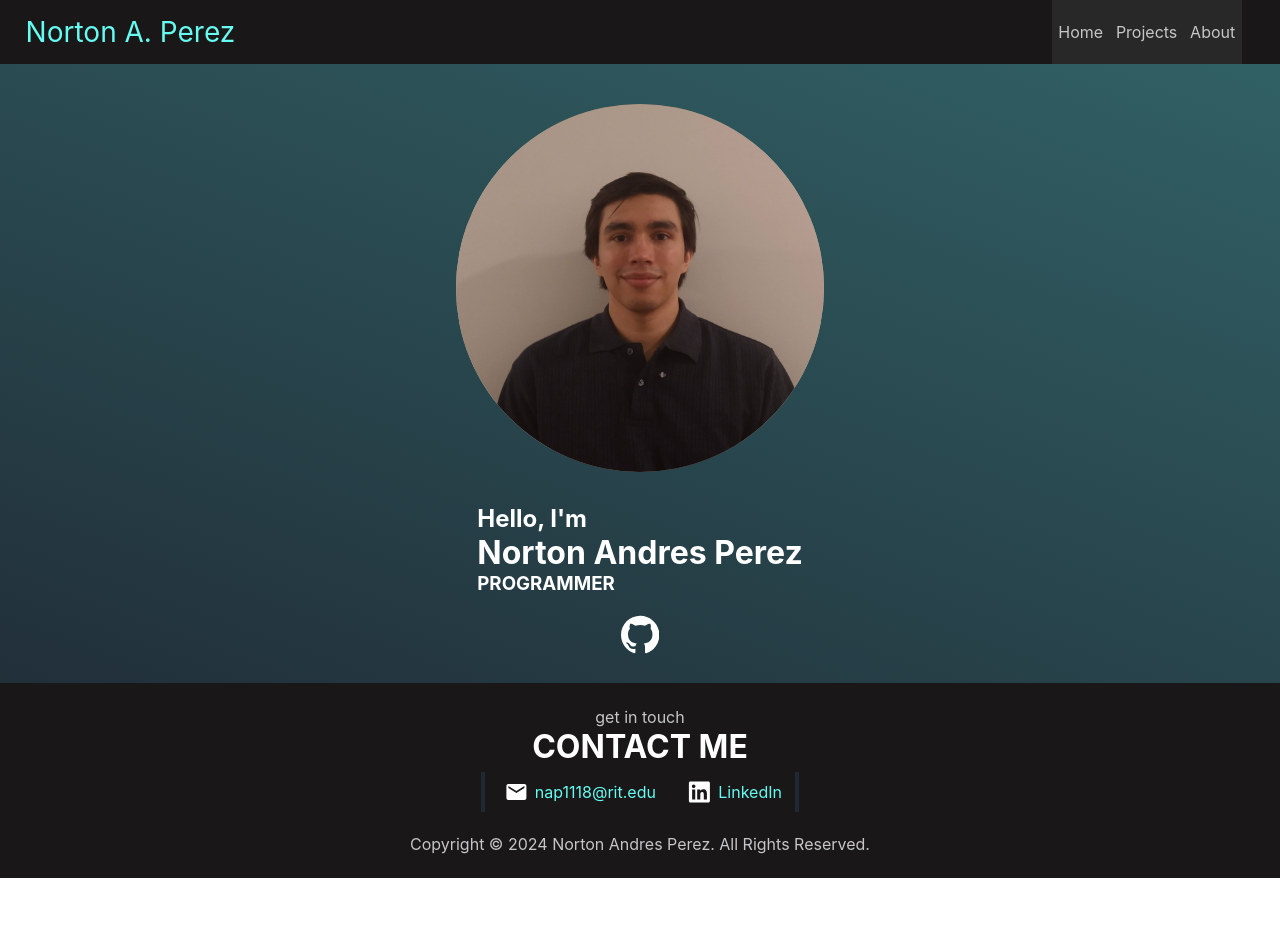
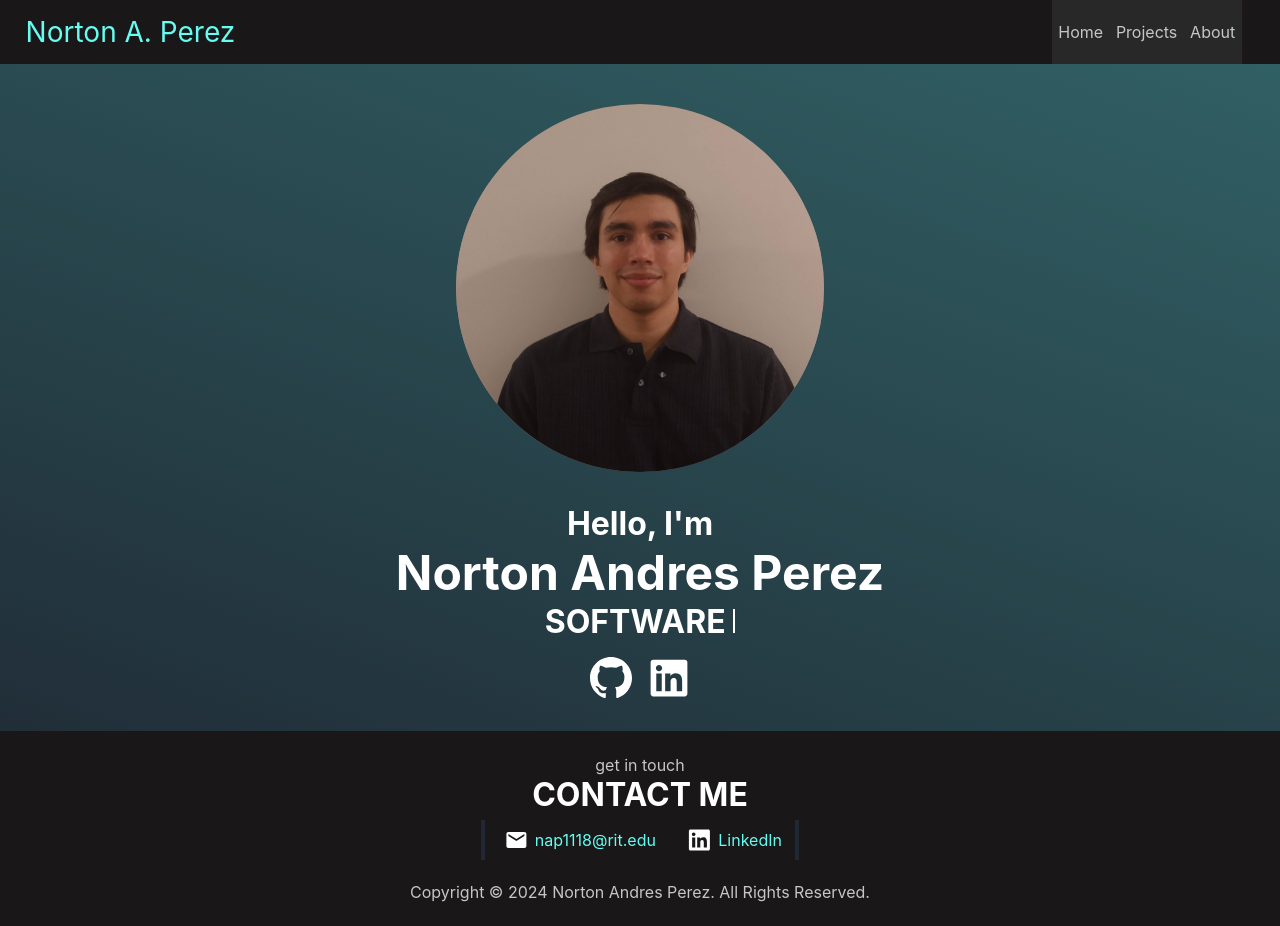
Before and after one commit to bit-nap/Portfolio-v2, a React (Create React App) app: page / in a window 1280 px wide. Before the commit the page ends 878 px from the top, so only its background shows below. Built offline with nearby package versions, Linux system fonts and the light colour scheme.

Commit message:
changes to NavBar, Home, Projects, About - completed NavBar version for tables and smaller devices - completed Home page w/ changing titles and social icons - fixed improper format for images in Cards on the Projects page

```diff
--- a/src/App.css
+++ b/src/App.css
@@ -35,7 +35,7 @@
   /* specific variables */
   --navigation-color: #191717;
   --navigation-items: #282828;
-  --img-theme: invert(100%);
+  --img-bright: brightness(0.8);
   --header-color: var(--color6);
 }
 
@@ -135,6 +135,46 @@ h3 {
   text-decoration: none;
 }
 
+@media (max-width: 1024px) {
+  .menu-icon {
+    display: flex;
+    font-size: 1.8rem;
+    height: 8vh;
+    cursor: pointer;
+    color: var(--color6);
+    align-items: center;
+  }
+
+  .nav-menu {
+    display: flex;
+    position: absolute;
+    flex-direction: column;
+    width: 100%;
+    margin: 0;
+    top: 8vh;
+    right: 100%;
+    opacity: 0;
+    transition: all 1s ease;
+  }
+
+  .nav-menu.active {
+    background: var(--navigation-color);
+    height: auto;
+    left: 0;
+    opacity: 1;
+    transition: all 1s ease;
+    z-index: 999;
+  }
+
+  .nav-item {
+    height: 10vh;
+  }
+
+  .nav-links {
+    justify-content: center;
+  }
+}
+
 /* FOOTER */
 .footer-container {
   text-align: center;
@@ -143,7 +183,6 @@ h3 {
 }
 
 .icon {
-  cursor: default;
   padding: 0vw 0.5vw;
   color: var(--color6);
   height: 1.5rem;
@@ -171,6 +210,7 @@ h3 {
 /* HOME */
 .home-container {
   display: flex;
+  text-align: center;
   flex-direction: column;
   justify-content: center;
   align-items: center;
@@ -200,14 +240,31 @@ h3 {
   width: inherit;
   border-radius: 100%;
   position: absolute;
+  filter: var(--img-bright);
   transition: all 500ms ease;
 }
 
-.intro-container {
-  display: flex;
-  justify-content: center;
-  flex-direction: column;
-  padding: 0rem 1rem;
+#intro {
+  font-size: 2rem;
+}
+
+#name {
+  font-size: 3rem;
+}
+
+#title-placeholder {
+  margin-bottom: 0.5rem;
+  font-size: 2rem;
+}
+
+#title-placeholder::after {
+  content: "";
+  display: inline-block;
+  background-color: white;
+  height: 1.5rem;
+  width: 2px;
+  position: relative;
+  bottom: -20%;
 }
 
 .profile-links {
@@ -215,11 +272,12 @@ h3 {
   justify-content: center;
   align-items: center;
   color: var(--color6);
+  margin-bottom: 1rem;
 }
+
 .profile-icons {
   display: flex;
-  width: 3vw;
-  padding: 0.5rem;
+  margin: 0.5rem;
 }
 
 /* PROJECTS */
--- a/src/components/About.js
+++ b/src/components/About.js
@@ -60,7 +60,7 @@ function SkillsetBoxes() {
   useEffect(() => {
     let shuffle = 0;
     const interval = setInterval(() => {
-      if (shuffle < 50) {
+      if (shuffle < 25) {
         for (let i = skillIcons.length - 1; i > 0; i--) {
           const j = Math.floor(Math.random() * (i + 1));
           [skillIcons[i], skillIcons[j]] = [skillIcons[j], skillIcons[i]];
@@ -72,7 +72,7 @@ function SkillsetBoxes() {
         }
 
         setSkills(skillsList);
-        console.log(shuffle);
+        // console.log(shuffle);
         shuffle += 1;
       }
     }, 100);
--- a/src/components/Home.js
+++ b/src/components/Home.js
@@ -1,10 +1,44 @@
-import React from "react";
+import React, { useState, useEffect } from "react";
 import Pfp from "../assets/professional-pfp.jpg";
 import gh_pfp from "../assets/github-pfp.jpg";
 import { BsGithub } from "react-icons/bs";
 import { IconContext } from "react-icons";
+import { FaLinkedin } from "react-icons/fa";
 
 function Home() {
+  const [titleDisplayed, setTitle] = useState("");
+
+  useEffect(() => {
+    const possibleTitles = [
+      "PROGRAMMER",
+      "SOFTWARE DEVELOPER",
+      "WEB DEVELOPER",
+      "FULL STACK DEV",
+    ];
+    let titleIndex = 0;
+    let title = possibleTitles[titleIndex];
+    let index = 0;
+    let operation = "inc";
+
+    const interval = setInterval(() => {
+      // the character by character writing of title
+      // console.log(title + " : " + index);
+      setTitle(title.substring(0, index));
+      if (index === 0 && operation === "dec") {
+        titleIndex += 1;
+        titleIndex %= possibleTitles.length;
+        title = possibleTitles[titleIndex];
+        operation = "inc";
+      } else if (index === title.length) {
+        operation = "dec";
+        index -= 1;
+      } else {
+        operation === "inc" ? (index += 1) : (index -= 1);
+      }
+    }, 176);
+    return () => clearInterval(interval);
+  }, []);
+
   return (
     <div className="home-container">
       <div className="pfp-container">
@@ -12,17 +46,21 @@ function Home() {
         <img className="back-pfp" src={gh_pfp} alt="" />
       </div>
 
-      <div className="intro-container">
-        <h2>Hello, I'm</h2>
-        <h1>Norton Andres Perez</h1>
-        <h3 data-value="PROGRAMMER">PROGRAMMER</h3>
-        <div className="profile-links">
-          <IconContext.Provider value={{ color: "#fff", size: "5vw" }}>
-            <a className="profile-icons" href="https://github.com/bit-nap">
-              <BsGithub />
-            </a>
-          </IconContext.Provider>
-        </div>
+      <h2 id="intro">Hello, I'm</h2>
+      <h1 id="name">Norton Andres Perez</h1>
+      <h3 id="title-placeholder">{titleDisplayed}</h3>
+      <div className="profile-links">
+        <IconContext.Provider value={{ color: "#fff", size: 42 }}>
+          <a className="profile-icons" href="https://github.com/bit-nap">
+            <BsGithub />
+          </a>
+          <a
+            className="profile-icons"
+            href="https://www.linkedin.com/in/norton-a-perez/"
+          >
+            <FaLinkedin />
+          </a>
+        </IconContext.Provider>
       </div>
     </div>
   );
--- a/src/components/NavBar.js
+++ b/src/components/NavBar.js
@@ -11,7 +11,7 @@ function NavBar() {
           <a href="/" className="navbar-logo">
             Norton A. Perez
           </a>
-          <div className="menu-icon icon" onClick={handleClick}>
+          <div className="menu-icon" onClick={handleClick}>
             <i className={click ? "fas fa-times" : "fas fa-bars"}></i>
           </div>
           <ul className={click ? "nav-menu active" : "nav-menu"}>
--- a/src/components/Projects.js
+++ b/src/components/Projects.js
@@ -86,7 +86,7 @@ function ProjectBoxes(args) {
           <Card.Img
             variant="top"
             src={args.image}
-            style={{ width: "-webkit-fill-available" }}
+            style={{ width: "100%" }}
           ></Card.Img>
         )}
         <Card.Body>
```
